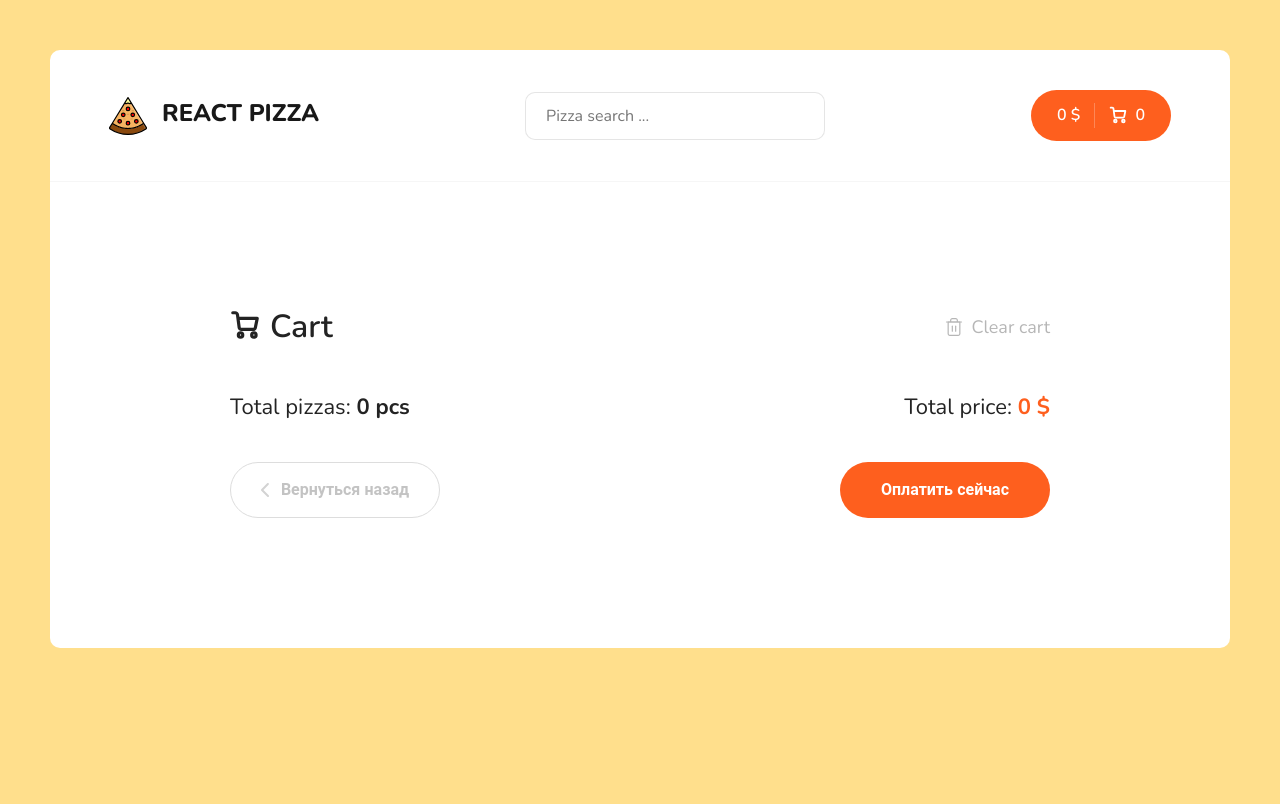
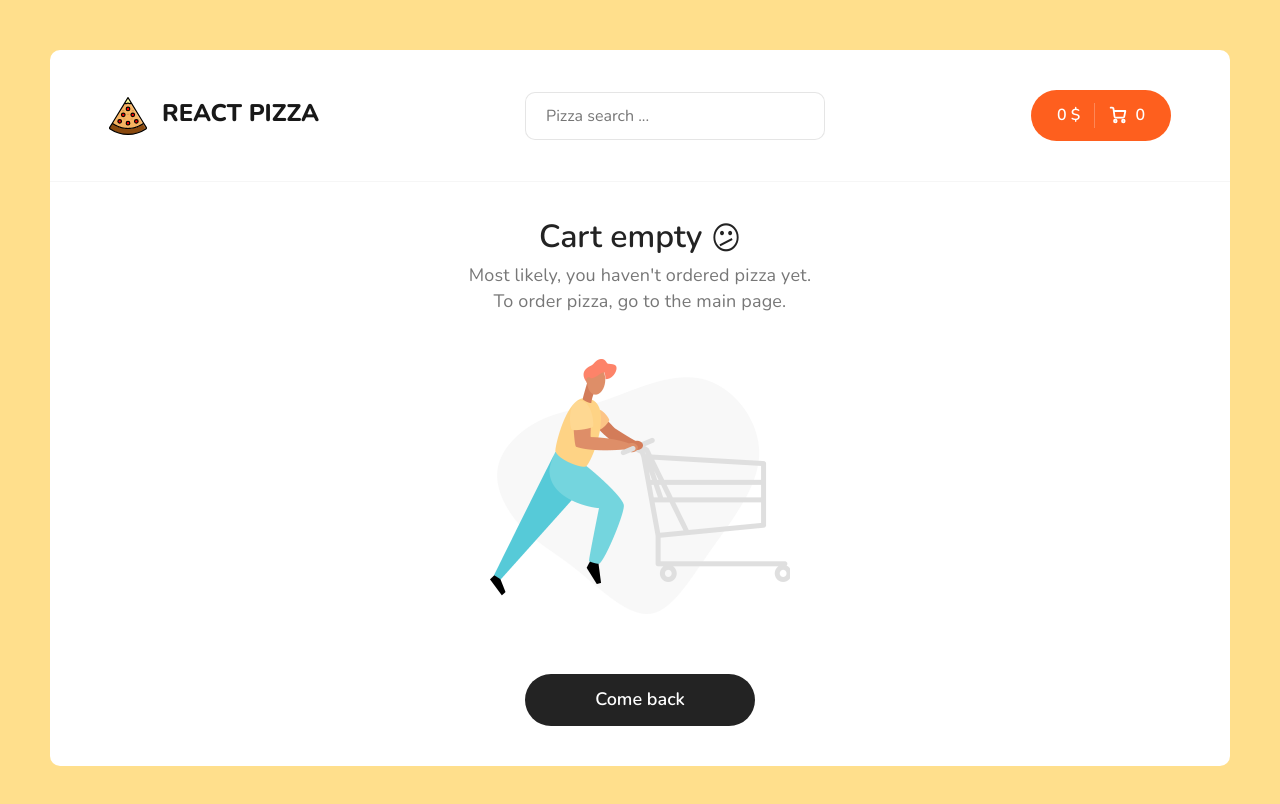
Before and after one commit to PavelLinevich/online-store-react, a React (Create React App) app: page /cart in a window 1280 px wide. Shown: the top 804 px of the page. Built offline with nearby package versions, Linux system fonts and the light colour scheme.

Commit message:
feat: add cart emty page

```diff
--- /dev/null
+++ b/src/components/CartEmpty/CartEmpty.jsx
@@ -0,0 +1,19 @@
+import React from 'react'
+import cartEmptyImg from '../../assets/img/empty-cart.png'
+import { Link } from 'react-router-dom'
+
+export const CartEmpty = () => {
+  return (
+    <div class="cart cart--empty">
+      <h2>Cart empty <icon>😕</icon></h2>
+      <p>
+        Most likely, you haven't ordered pizza yet.<br />
+        To order pizza, go to the main page.
+      </p>
+      <img src={cartEmptyImg} alt="Empty cart" />
+      <Link to="/" class="button button--black">
+        <span>Come back</span>
+      </Link>
+    </div>
+  )
+}
--- a/src/pages/Cart.jsx
+++ b/src/pages/Cart.jsx
@@ -3,6 +3,7 @@ import { Link } from 'react-router-dom'
 import { useSelector, useDispatch } from 'react-redux'
 import { CartItem } from '../components/Search/CartItem'
 import { clearItems } from '../redux/slices/cartSlice'
+import { CartEmpty } from '../components/CartEmpty/CartEmpty'
 
 
 export const Cart = () => {
@@ -13,6 +14,10 @@ export const Cart = () => {
     if (window.confirm('Clear cart?')) {
       dispatch(clearItems())
     }
+  }
+
+  if (!totalCount) {
+    return <CartEmpty />
   }
 
   return (
```
